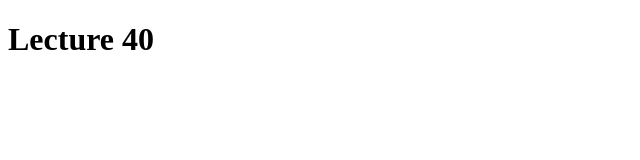
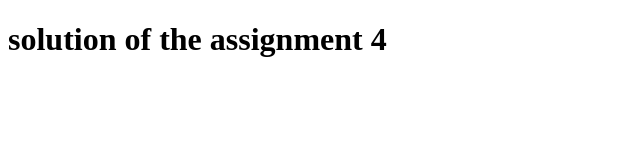
Before and after one commit to Patel7786/script.github.io, a plain HTML site: page index.html in a window 1280 px wide. Shown: the whole page, without its empty margins (0-640 px from the left). Drawn offline with Linux system fonts and the light colour scheme; files whose address does not match are found by name.

Commit message:
Update index.html

```diff
--- a/index.html
+++ b/index.html
@@ -11,7 +11,7 @@
 
 </head>
 <body>
-	<h1>Lecture 40</h1>
+	<h1>solution of the assignment 4</h1>
 	<script>
 		//console.log("come before the right of the tag line");
 	</script>
```
